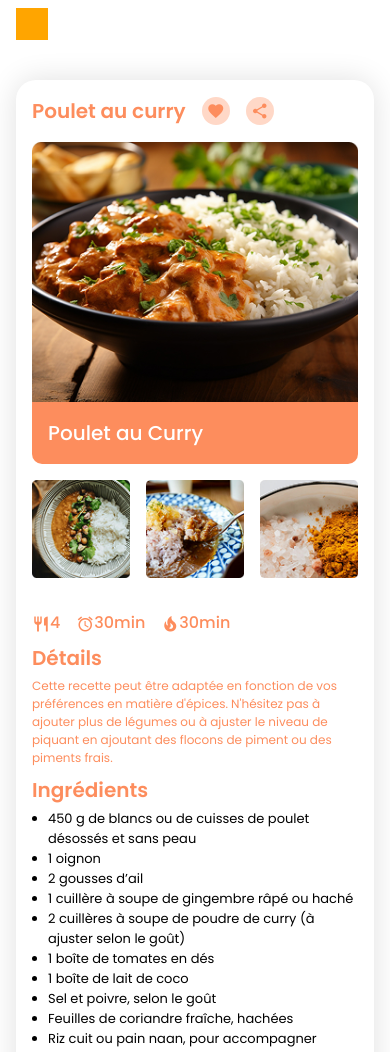
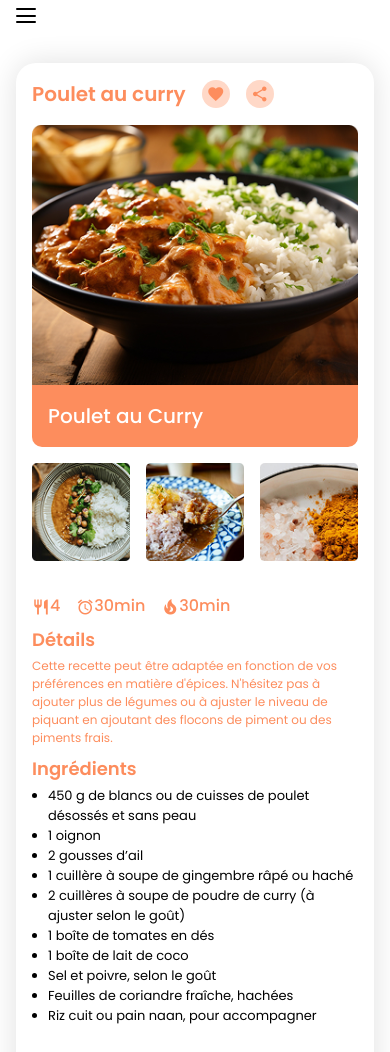
Before and after one commit to Nico-ON-Web/tichefv2, a plain HTML site: page index.html in a window 390 px wide. Shown: the top 1052 px of the page. Drawn offline with Linux system fonts and the light colour scheme.

Commit message:
interraction
ajout du burger et animation du menu lateral

```diff
--- /dev/null
+++ b/app.js
@@ -0,0 +1,12 @@
+const burger = document.querySelector("#burger")
+const lateral = document.querySelector("#nav")
+burger.addEventListener("change",()=>{
+    lateral.classList.toggle("lateral-open")
+})
+
+window.addEventListener("resize",()=>{
+    if(window.innerWidth > 900){
+        lateral.classList.remove('lateral-open')
+        burger.checked = false;
+    }
+})
--- a/index.html
+++ b/index.html
@@ -13,8 +13,15 @@
 <body>
     <header>
         <div class="container">
-            <div class="burger"></div>
-            <nav class="flex justify-between menu align-center">
+            <div class="burger-menu" data-status="off">
+                <label class="burger" for="burger">
+                    <input type="checkbox" id="burger">
+                    <span></span>
+                    <span></span>
+                    <span></span>
+                  </label>
+            </div>
+            <nav id="nav" class="flex justify-between menu align-center">
                 <a href="" class="logo"><span class="text-orange">TiChef</span>.com</a>
                 <ul>
                     <li><a href="">Nos menus</a></li>
@@ -111,6 +118,7 @@
             </div>
         </div>
     </section>
+    <script src="app.js"></script>
 </body>
 
 </html>
--- a/style.css
+++ b/style.css
@@ -18,11 +18,9 @@ header{
 }
 
 
-.burger{
+.burger-menu{
     display: none;
-    width: 32px;
-    height: 32px;
-    background-color: orange;
+
 }
 
 
@@ -101,6 +99,7 @@ a{
     align-items: flex-start;
 }
 /*Composants*/
+
 /*Carte*/
 .legende{
     background-color: var(--orange);
@@ -139,6 +138,67 @@ a{
     border-radius: 32px;
 
 }
+
+.burger {
+  position: relative;
+  width: 20px;
+  height: 15px;
+  background: transparent;
+  cursor: pointer;
+  display: block;
+}
+
+.burger input {
+  display: none;
+}
+
+.burger span {
+  display: block;
+  position: absolute;
+  height: 2px;
+  width: 100%;
+  background: black;
+  border-radius: 9px;
+  opacity: 1;
+  left: 0;
+  transform: rotate(0deg);
+  transition: .25s ease-in-out;
+}
+
+.burger span:nth-of-type(1) {
+  top: 0px;
+  transform-origin: left center;
+}
+
+.burger span:nth-of-type(2) {
+  top: 50%;
+  transform: translateY(-50%);
+  transform-origin: left center;
+}
+
+.burger span:nth-of-type(3) {
+  top: 100%;
+  transform-origin: left center;
+  transform: translateY(-100%);
+}
+
+.burger input:checked ~ span:nth-of-type(1) {
+  transform: rotate(45deg);
+  top: 0px;
+  left: 2px;
+}
+
+.burger input:checked ~ span:nth-of-type(2) {
+  width: 0%;
+  opacity: 0;
+}
+
+.burger input:checked ~ span:nth-of-type(3) {
+  transform: rotate(-45deg);
+  top: 14px;
+  left: 2px;
+}
+
 /*Mise en page*/
 
 .container{
@@ -154,6 +214,7 @@ a{
 .mt-16{
     margin-top: 16px;
 }
+
 
 
 
@@ -286,19 +347,19 @@ les resolutions d'ecrans d'apres un petit script sass*/
     header{
         border-bottom: none;
     }
-    .burger{
+    .burger-menu{
         display: block;
     }
     .menu{
         position : fixed;
         /*top a regler*/
-        top: 64px;
+        top: 32px;
         width: 250px;
         left:-250px;
         padding: 16px;
         transition: left 0.3s ease;
         /* hauteur a regler en fonction du top*/
-        height: calc(100vh - 64px);
+        height: calc(100vh - 32px);
         background-color: rgb(255, 232, 188);
         flex-direction: column;
         justify-content: flex-start;
@@ -311,12 +372,17 @@ les resolutions d'ecrans d'apres un petit script sass*/
         }
 
     }
-
+    .lateral-open{
+      left:0;
+    }
     .card{
         margin-top: 32px;
     }
-    h1,h2{
+    h1{
         font-size: 20px;
+    }
+    h2{
+      font-size: 18px;
     }
     p{
         font-size: 12px;
```
